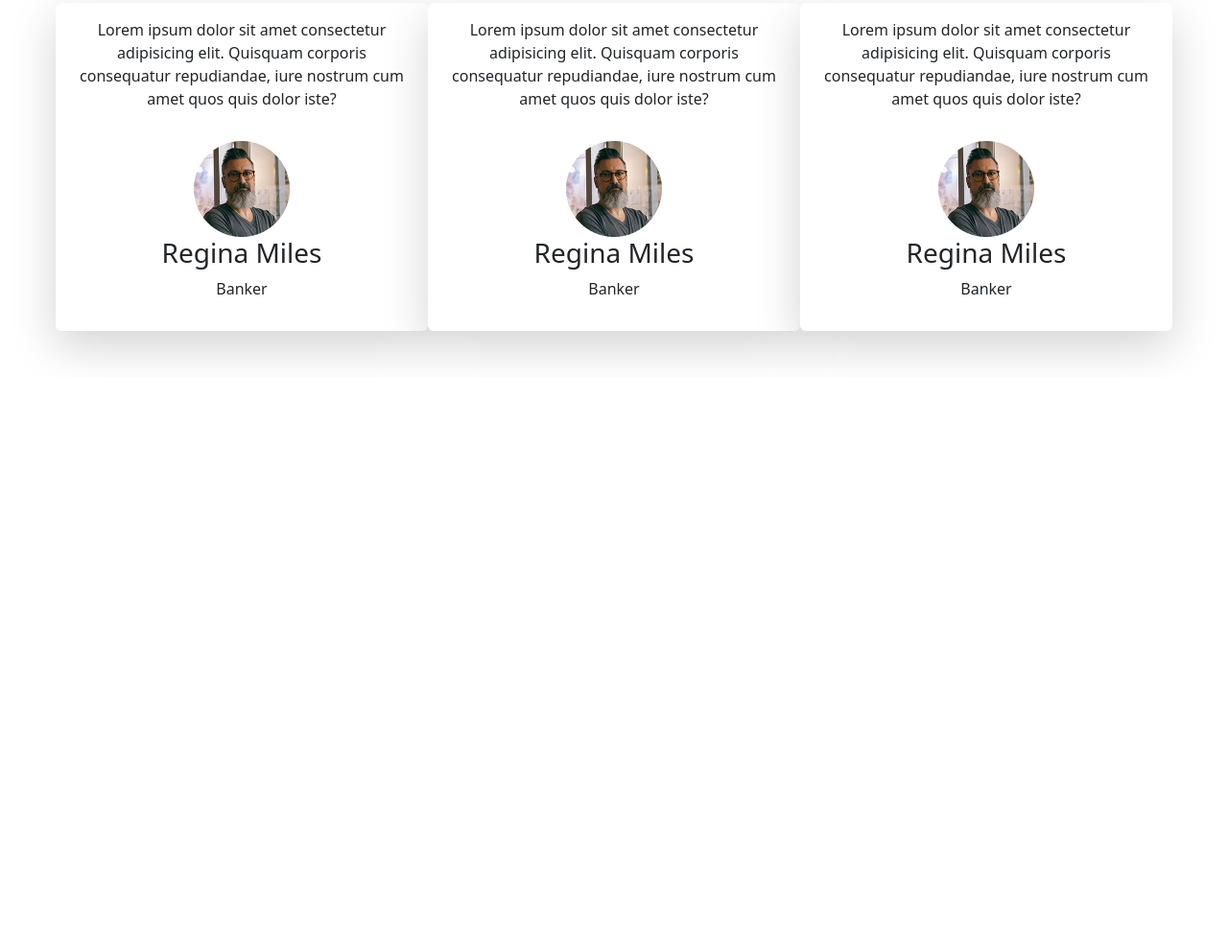
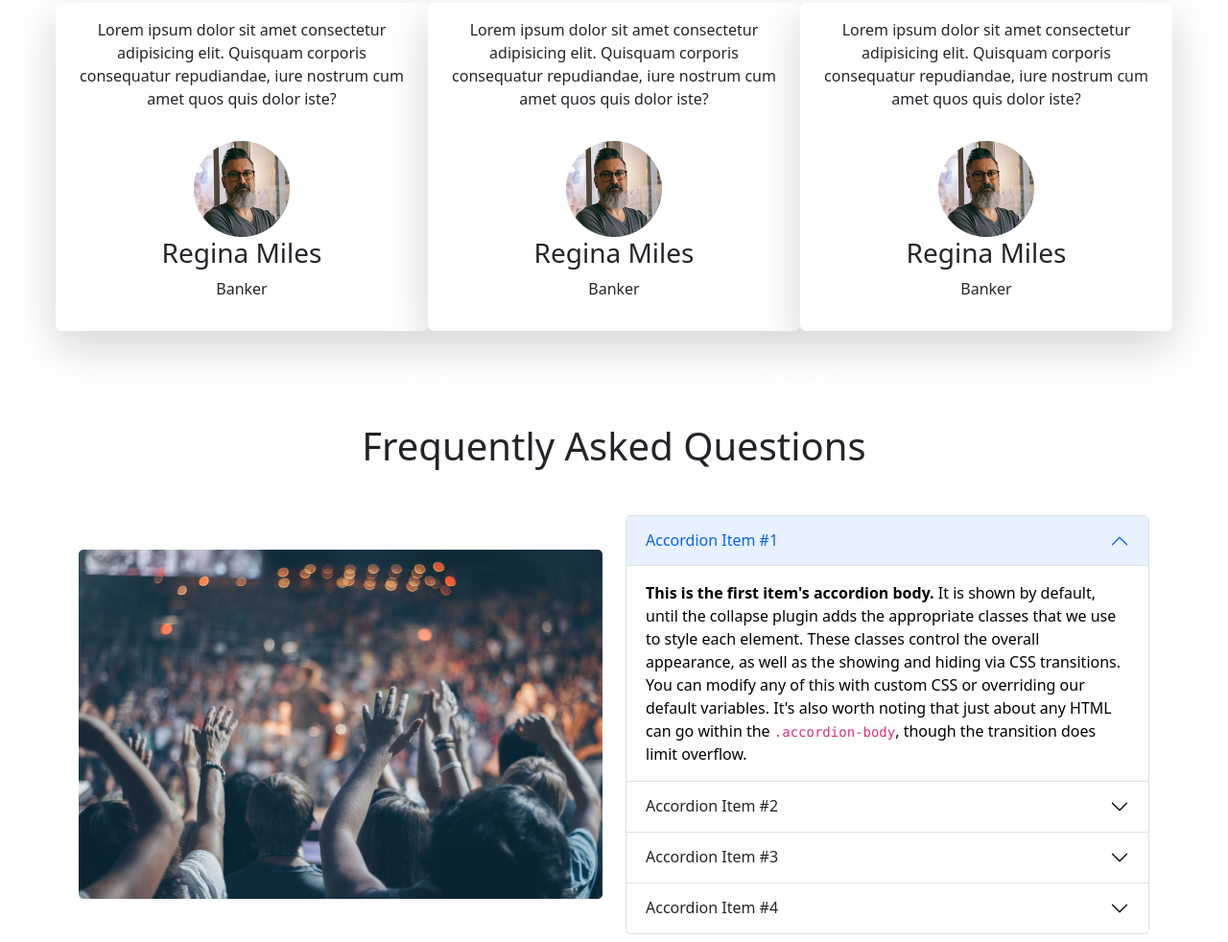
Before and after one commit to ShahariarKhan/Convention-Center, a plain HTML site: page index.html in a window 1280 px wide. Shown: the part 1518-2500 px from the top of the page at 96% size. Before the commit the page ends 1911 px from the top, so only its background shows below. Drawn offline with nearby package versions, Linux system fonts and the light colour scheme.

Commit message:
add accordion section

```diff
--- a/index.html
+++ b/index.html
@@ -235,6 +235,71 @@
                   </div>
               </section>
 
+              <!----------
+                Accordion
+                -------- -->
+
+                <section class="container mt-5">
+                  <h1 class="text-center my-5">Frequently Asked Questions</h1>
+                  <div class="row align-items-center">
+                    <div class="col-md-6 order-2 mb-2">
+                      <div class="accordion order-sm-1" id="accordionExample">
+                        <div class="accordion-item">
+                          <h2 class="accordion-header" id="headingOne">
+                            <button class="accordion-button" type="button" data-bs-toggle="collapse" data-bs-target="#collapseOne" aria-expanded="true" aria-controls="collapseOne">
+                              Accordion Item #1
+                            </button>
+                          </h2>
+                          <div id="collapseOne" class="accordion-collapse collapse show" aria-labelledby="headingOne" data-bs-parent="#accordionExample">
+                            <div class="accordion-body">
+                              <strong>This is the first item's accordion body.</strong> It is shown by default, until the collapse plugin adds the appropriate classes that we use to style each element. These classes control the overall appearance, as well as the showing and hiding via CSS transitions. You can modify any of this with custom CSS or overriding our default variables. It's also worth noting that just about any HTML can go within the <code>.accordion-body</code>, though the transition does limit overflow.
+                            </div>
+                          </div>
+                        </div>
+                        <div class="accordion-item">
+                          <h2 class="accordion-header" id="headingTwo">
+                            <button class="accordion-button collapsed" type="button" data-bs-toggle="collapse" data-bs-target="#collapseTwo" aria-expanded="false" aria-controls="collapseTwo">
+                              Accordion Item #2
+                            </button>
+                          </h2>
+                          <div id="collapseTwo" class="accordion-collapse collapse" aria-labelledby="headingTwo" data-bs-parent="#accordionExample">
+                            <div class="accordion-body">
+                              <strong>This is the second item's accordion body.</strong> It is hidden by default, until the collapse plugin adds the appropriate classes that we use to style each element. These classes control the overall appearance, as well as the showing and hiding via CSS transitions. You can modify any of this with custom CSS or overriding our default variables. It's also worth noting that just about any HTML can go within the <code>.accordion-body</code>, though the transition does limit overflow.
+                            </div>
+                          </div>
+                        </div>
+                        <div class="accordion-item">
+                          <h2 class="accordion-header" id="headingThree">
+                            <button class="accordion-button collapsed" type="button" data-bs-toggle="collapse" data-bs-target="#collapseThree" aria-expanded="false" aria-controls="collapseThree">
+                              Accordion Item #3
+                            </button>
+                          </h2>
+                          <div id="collapseThree" class="accordion-collapse collapse" aria-labelledby="headingThree" data-bs-parent="#accordionExample">
+                            <div class="accordion-body">
+                              <strong>This is the third item's accordion body.</strong> It is hidden by default, until the collapse plugin adds the appropriate classes that we use to style each element. These classes control the overall appearance, as well as the showing and hiding via CSS transitions. You can modify any of this with custom CSS or overriding our default variables. It's also worth noting that just about any HTML can go within the <code>.accordion-body</code>, though the transition does limit overflow.
+                            </div>
+                          </div>
+                        </div>
+                        <div class="accordion-item">
+                          <h2 class="accordion-header" id="headingFour">
+                            <button class="accordion-button collapsed" type="button" data-bs-toggle="collapse" data-bs-target="#collapseFour" aria-expanded="false" aria-controls="collapseFour">
+                              Accordion Item #4
+                            </button>
+                          </h2>
+                          <div id="collapseFour" class="accordion-collapse collapse" aria-labelledby="headingFour" data-bs-parent="#accordionExample">
+                            <div class="accordion-body">
+                              <strong>This is the third item's accordion body.</strong> It is hidden by default, until the collapse plugin adds the appropriate classes that we use to style each element. These classes control the overall appearance, as well as the showing and hiding via CSS transitions. You can modify any of this with custom CSS or overriding our default variables. It's also worth noting that just about any HTML can go within the <code>.accordion-body</code>, though the transition does limit overflow.
+                            </div>
+                          </div>
+                        </div>
+                      </div>
+                    </div>
+                    <div class="col-md-6 mb-2 ">
+                      <img class="img-fluid order-1" src="images/people.png" alt="">
+                    </div>
+                  </div>
+                </section>
+
 
 
 
```
